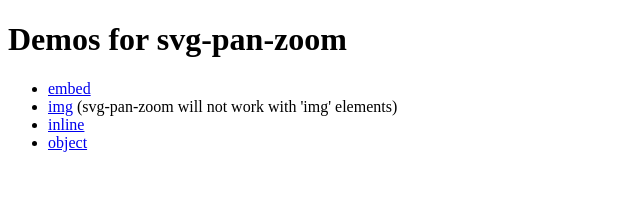
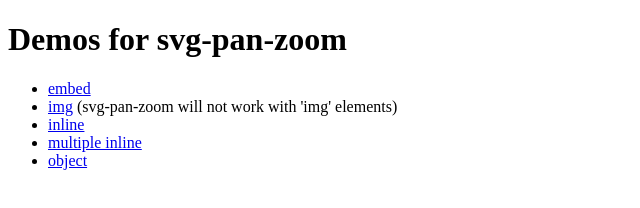
Before and after one commit to bumbu/svg-pan-zoom, a website: page index.html in a window 1280 px wide. Shown: the whole page, without its empty margins (0-640 px from the left). Drawn offline with Linux system fonts and the light colour scheme.

Commit message:
update gh-pages index to include multi-instance and update README to include documentation on displaying control icons

```diff
--- a/index.html
+++ b/index.html
@@ -17,6 +17,9 @@
 		<a href="./demo/inline.html">inline</a>
 	</li>
 	<li>
+		<a href="./demo/multi-instance.html">multiple inline</a>
+	</li>
+	<li>
 		<a href="./demo/object.html">object</a>
 	</li>
 </ul>
```
Also changed, not shown: README.md.
